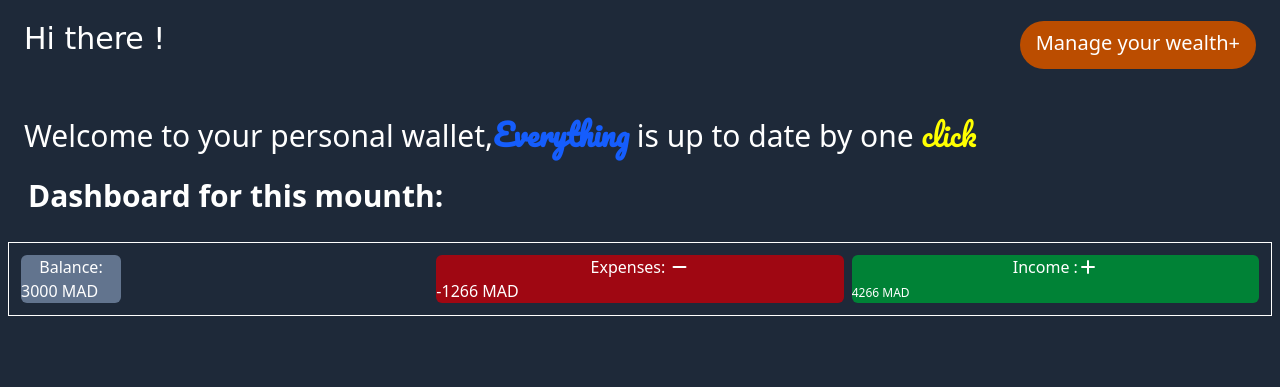
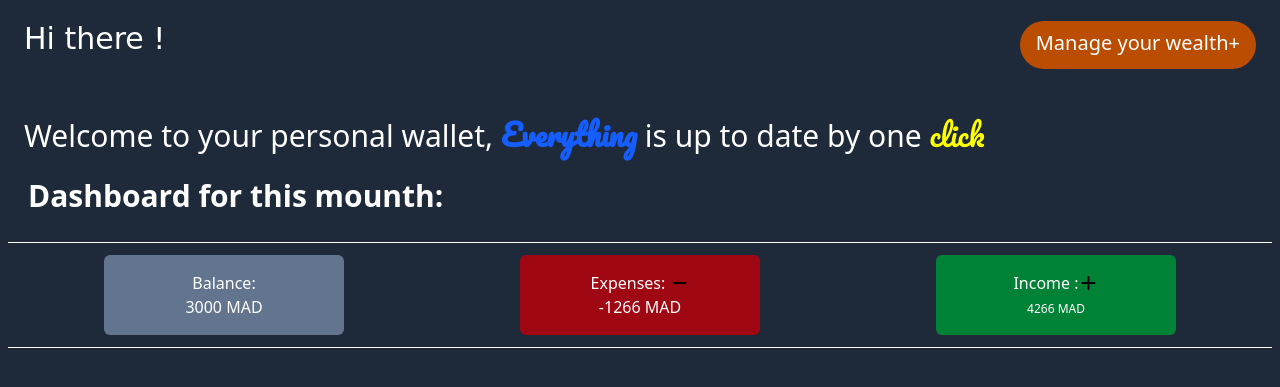
Before and after one commit to Moussa-Mohammed1/Baztami-wallet, a plain HTML site: page index.html in a window 1280 px wide. Shown: the part 135-522 px from the top of the page. Drawn offline with nearby package versions, Linux system fonts and the light colour scheme.

Commit message:
Add the three statistic cards in the page

```diff
--- a/index.html
+++ b/index.html
@@ -1,5 +1,6 @@
 <!DOCTYPE html>
 <html lang="en">
+
 <head>
     <meta charset="UTF-8">
     <meta name="viewport" content="width=device-width, initial-scale= 1.0">
@@ -8,20 +9,21 @@
     <script src="https://cdn.jsdelivr.net/npm/@tailwindcss/browser@4"></script>
     <link href="https://fonts.googleapis.com/css2?family=Pacifico&display=swap" rel="stylesheet">
     <link rel="stylesheet" href="https://cdnjs.cloudflare.com/ajax/libs/font-awesome/7.0.1/css/all.min.css"
-        integrity="sha512-2SwdPD6INVrV/lHTZbO2nodKhrnDdJK9/kg2XD1r9uGqPo1cUbujc+IYdlYdEErWNu69gVcYgdxlmVmzTWnetw==" crossorigin="anonymous"
-        referrerpolicy="no-referrer" />
+        integrity="sha512-2SwdPD6INVrV/lHTZbO2nodKhrnDdJK9/kg2XD1r9uGqPo1cUbujc+IYdlYdEErWNu69gVcYgdxlmVmzTWnetw=="
+        crossorigin="anonymous" referrerpolicy="no-referrer" />
 
 </head>
+
 <body class="bg-gray-800">
     <header class="bg-stone-600 flex justify-between  hover:bg-stone-500 duration-1000">
         <div class=" flex items-center gap-7 pl-12 pt-6 pb-7 ">
-                <img  class="size-20 cursor-pointer hidden sm:block duration-1000" src="./images/baztami.png" alt="">
+            <img class="size-20 cursor-pointer hidden sm:block duration-1000" src="./images/baztami.png" alt="">
             <div class="block gap-4">
                 <h1 style="font-family: 'Pacifico', cursive;" class="text-1xl  text-yellow-200
                             hover:text-white hover:scale-95 duration-1000 cursor-pointer
                             sm:text-3xl">BazTami Wallet</h1>
-                    <p style="font-family: 'dancing', cursive;" class="text-white hidden sm:block duration-1000"
-                    >Manage your budget, Growth your wealth</p>
+                <p style="font-family: 'dancing', cursive;" class="text-white hidden sm:block duration-1000">Manage your
+                    budget, Growth your wealth</p>
             </div>
         </div>
         <div class="flex items-center ">
@@ -30,7 +32,8 @@
                             pl-4 pr-4 pt-1 pb-1 mr-2
                             hover:shadow-yellow-200/50 hover:shadow-sm duration-500">
                 <p class="text-xs block text-white
-                              duration-500 ">Moussa Mohammed <span><i class="fa-solid fa-user text-white  duration-1000"></i></span></p>
+                              duration-500 ">Moussa Mohammed <span><i
+                            class="fa-solid fa-user text-white  duration-1000"></i></span></p>
 
             </div>
         </div>
@@ -40,7 +43,8 @@
         <div>
             <div class="flex justify-between p-6">
                 <div>
-                        <h2 style="font-family: 'dancing', cursive;"  class="sm:text-3xl text-white font-medium text-2xl">Hi there !</h2>
+                    <h2 style="font-family: 'dancing', cursive;" class="sm:text-3xl text-white font-medium text-2xl">Hi
+                        there !</h2>
 
                 </div>
                 <button id="addTransaction" class="group text-white text-xl sm:text-xl pl-4 pr-4 pt-2 sm:flex
@@ -49,22 +53,27 @@
                                     hover:bg-amber-300 duration-100">
                     <div class="flex">
                         <p class="hidden sm:block group-hover:text-black duration-1000 z-50">
-                                        Manage your wealth</p>+</div></button>
+                            Manage your wealth</p>+
+                    </div>
+                </button>
 
             </div>
 
-            <p class="text-white p-6 sm:text-3xl">Welcome to your personal wallet,<span style="font-family: 'Pacifico', cursive;" class="text-blue-600 font-bold cursor-pointer">Everything</span>  is up to date by one <span style="font-family: 'Pacifico', cursive;color: yellow;">click</span></p>
+            <p class="text-white p-6 sm:text-3xl">Welcome to your personal wallet,<span
+                    style="font-family: 'Pacifico', cursive;" class="text-blue-600 font-bold cursor-pointer">
+                    Everything</span> is up to date by one <span
+                    style="font-family: 'Pacifico', cursive;color: yellow;" class="hover:text-yellow-800 hover:scale-110 duration-500 cursor-pointer">click</span></p>
         </div>
 
     </div>
-        <section class=" hidden p-9 flex justify-center items-center">
-            <div class="bg-red-100 rounded-3xl h-96 w-96 h-auto  ">
-            <h4  class="font-arial-unicode text-center font-semibold text-white py-4
+    <section class="absolute inset-0 hidden justify-center items-center p-9">
+        <div class="bg-red-100 rounded-3xl h-96 w-96   ">
+            <h4 class="font-arial-unicode text-center font-semibold text-white py-4
                         bg-zinc-700 rounded-t-3xl">Add a new transaction</h4>
             <div class="sm:px-8 py-4 px-4">
                 <div>
                     <h4 class="pb-2">Amount:</h4>
-                    <input  id="amount" type="number" placeholder="0000 MAD" class="sm:w-5/5  w-5/5 border-1 pl-2
+                    <input id="amount" type="number" placeholder="0000 MAD" class="sm:w-5/5  w-5/5 border-1 pl-2
                             outline-none rounded-sm border-red-800  text-black focus:border-blue-500 focus:shadow-xl hover:shadow-xl cursor-pointer
                             focus:shadow-blue-500/90 hover:shadow-blue-500/90" required>
                 </div>
@@ -74,39 +83,44 @@
                         <h4 class="">Transaction type :</h4>
                         <div class="sm:flex block  sm:pl-6">
                             <div>
-                                <input name="transaction" type="radio"  id="expenses" class="accent-green-700" required>
+                                <input name="transaction" type="radio" id="expenses" class="accent-green-700" required>
                                 <label for="expenses">Expenses</label>
                             </div>
                             <div class="sm:pl-4">
-                                <input  name="transaction" type="radio"  id="income" class="accent-green-700">
+                                <input name="transaction" type="radio" id="income" class="accent-green-700">
                                 <label for="income">Income</label>
                             </div>
                         </div>
                     </div>
                 </div>
-                <textarea
-                    id="description"
-                    placeholder="Description"
-                    class="w-full min-h-[100px] p-3 border mt-4 border-zinc-900 rounded-lg resize focus:outline-none focus:ring-2 focus:ring-blue-500 focus:border-blue-500"
-                    ></textarea></div>
+                <textarea id="description" placeholder="Description" class="w-full min-h-[100px] p-3 border mt-4
+                border-zinc-900 rounded-lg resize focus:outline-none focus:ring-2
+                     focus:ring-blue-500 focus:border-blue-500"></textarea>
             </div>
-        </section >
+        </div>
+    </section>
     <div class="">
         <p class=" text-white ml-7 font-bold sm:text-3xl text-2xl">Dashboard for this mounth:</p>
     </div>
-        <div class="grid grid-cols-3 justify-around content-center p-3 mt-7 gap-2 border-1 m-2 border-white " >
-            <div class="bg-slate-500 rounded-md w-25 text-white">
+    <div class="grid grid-cols-3 justify-between sm:justify-items-center content-center  p-3 mt-7 gap-2 border-y-1 border-white m-2  ">
+        <div class="bg-slate-500 rounded-md w-auto  sm:w-60 flex flex-col items-center justify-center text-white
+                hover:scale-110 hover:bg-slate-600 duration-500">
             <h2 class="text-center">Balance:</h2>
-                <span id="balance"> 3000</span><span> MAD</span>
+            <p><span id="balance" class="">3000</span><span> MAD</span></p>
         </div>
-            <div class="bg-red-800 rounded-md text-white">
-                <h2 class="text-center">Expenses: <i class="fa-solid fa-minus"></i></h2>
-                <span id="expenses">-1266</span><span> MAD</span>
-            </div >
-            <div class="bg-green-700 rounded-md text-white ">
-                <h2 class="text-center">Income :<i class="fa-solid fa-plus "></i></h2>
-                <span id="income" class="text-xs">4266</span><span  class="text-xs"> MAD</span>
+        <div class="bg-red-800 rounded-md w-auto  sm:w-60 flex flex-col items-center justify-center text-white
+                hover:scale-110 hover:bg-red-900 duration-500">
+            <h2 class="text-center">Expenses: <i class="fa-solid fa-minus text-black "></i></h2>
+            <p><span id="expenses">-1266</span><span> MAD</span></p>
+        </div>
+        <div class="bg-green-700 rounded-md w-auto sm:w-60 h-20 flex flex-col items-center justify-center text-white
+                hover:scale-110 hover:bg-green-800 duration-500">
+            <h2 class="text-center">Income :<i class="fa-solid fa-plus text-black"></i></h2>
+            <p><span id="income" class="text-xs">4266</span><span class="text-xs"> MAD</span></p>
         </div>
     </div>
-    </body>
+    <div class="history">
+
+    </div>
+
 </html>
```
Lines whose indentation alone changed are shown as unchanged.
